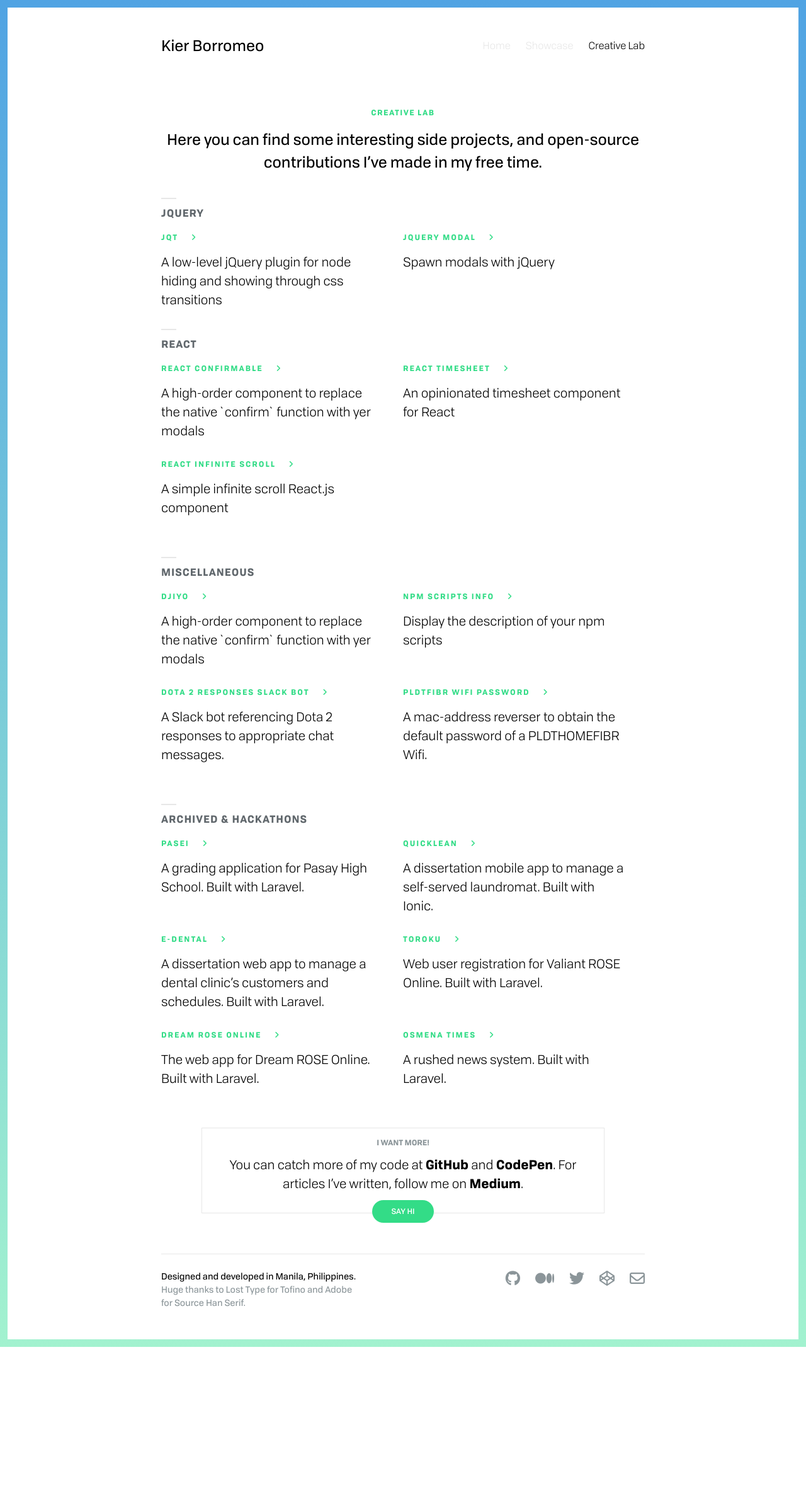
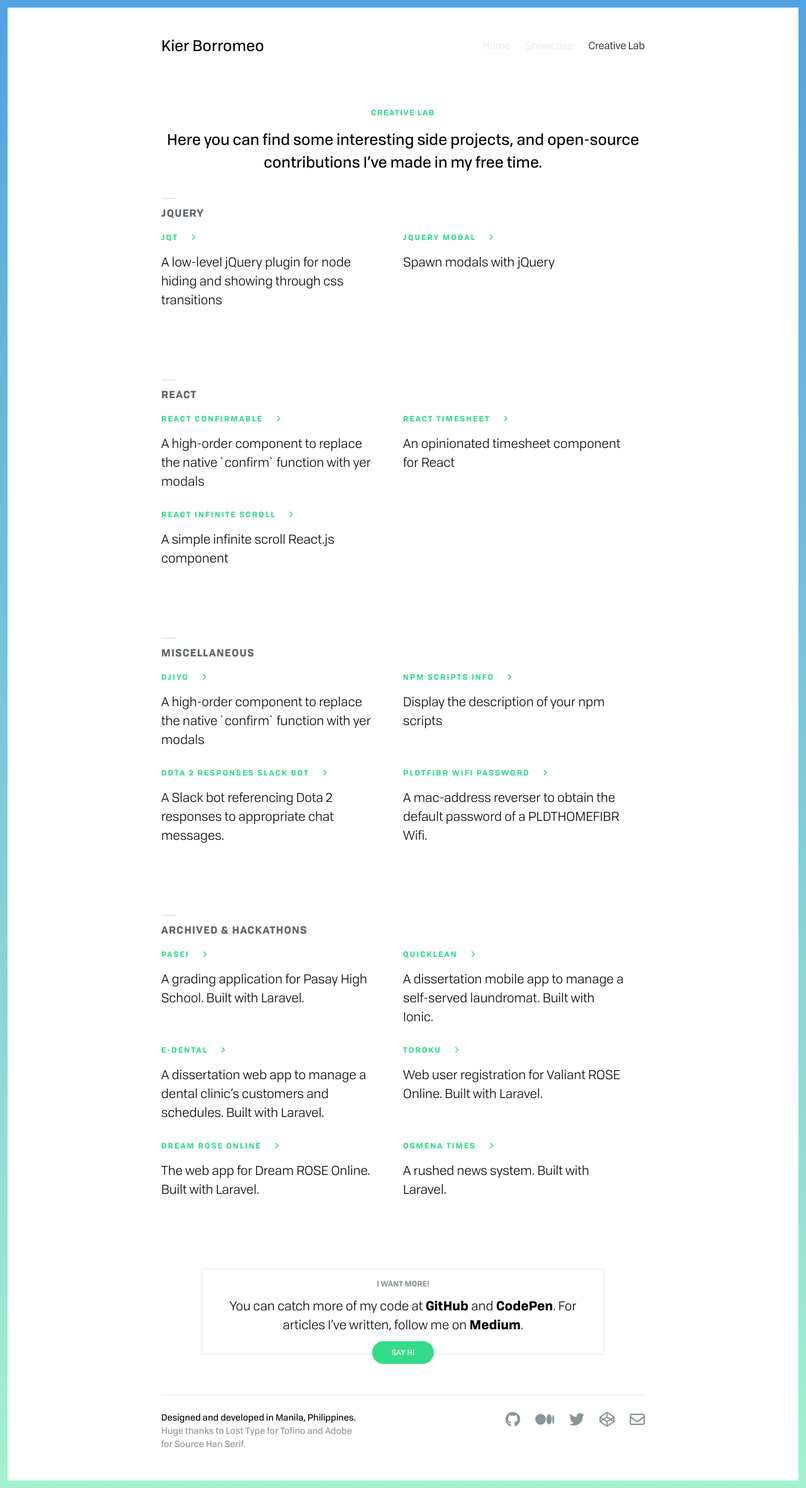
Before and after one commit to srph/websait, a Jekyll site: the page built from lab.html, in a window 1280 px wide. Shown: the whole page at 63% size. Built offline with Jekyll 4.4.1, drawn with Linux system fonts in a browser that asks for light colours; nearby versions of some CDN libraries; before the commit the page ends 2138 px from its top, so only the background shows below that.

Commit message:
Increase spacing between each lab section

```diff
--- a/_sass/components/_lab-section.scss
+++ b/_sass/components/_lab-section.scss
@@ -1,4 +1,6 @@
 .lab-section {
+  margin-bottom: 80px;
+
 	> .heading {
     margin-bottom: 24px;
     color: $color-gray-dark;
@@ -35,10 +37,6 @@
     margin-right: 32px;
   }
 
-  > .group > .item:last-child {
-    margin-bottom: 64px;
-  }
-
   > .group > .item > .heading {
     text-transform: uppercase;
     letter-spacing: 2px;
```
